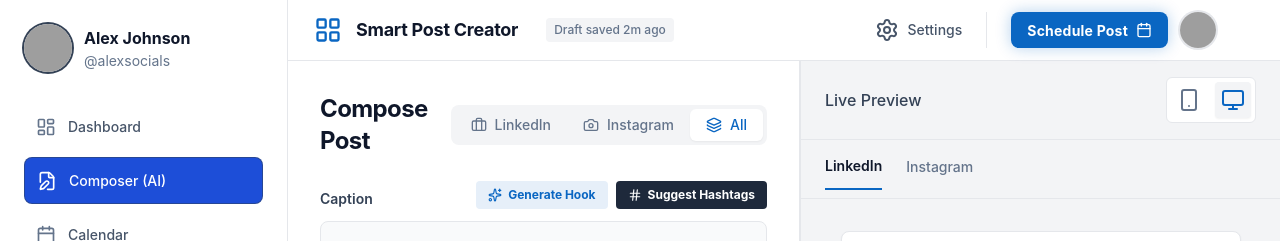
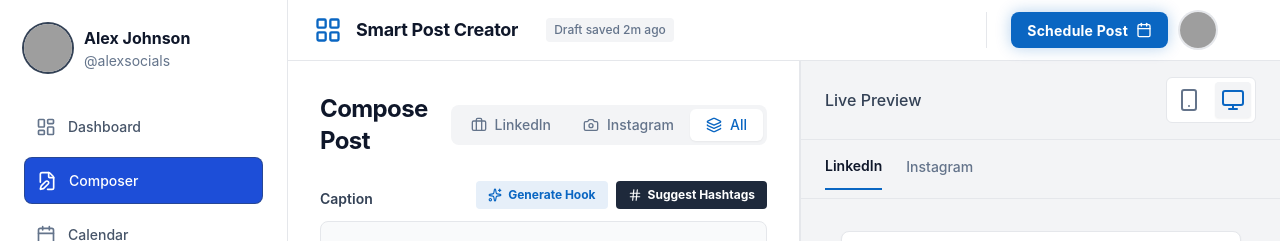
Before and after one commit to brijeshkumar-chavda/PostFlow, a Next.js app: page /composer in a window 1280 px wide. Shown: the top 241 px of the page. Built offline with nearby package versions, Linux system fonts and the light colour scheme; grey boxes are pictures that could not be loaded.

Commit message:
refactor: remove (AI) from Composer navigation link and Settings button from composer page

```diff
--- a/src/app/(dashboard)/composer/page.tsx
+++ b/src/app/(dashboard)/composer/page.tsx
@@ -51,10 +51,6 @@ export default function ComposerPage() {
           </span>
         </div>
         <div className="flex items-center gap-6">
-          <button className="flex items-center gap-2 text-sm font-medium text-slate-600 dark:text-gray-300 hover:text-primary transition-colors">
-            <Settings className="h-4.5 w-4.5" />
-            <span>Settings</span>
-          </button>
           <div className="flex items-center gap-3 border-l border-gray-200 dark:border-[#1e293b] pl-6">
             <button className="flex min-w-[84px] cursor-pointer items-center justify-center overflow-hidden rounded-lg h-9 px-4 bg-primary text-white hover:bg-opacity-90 transition-all text-sm font-bold leading-normal tracking-[0.015em] shadow-[0_0_15px_rgba(10,102,194,0.3)]">
               <span className="truncate">Schedule Post</span>
--- a/src/app/(dashboard)/layout.tsx
+++ b/src/app/(dashboard)/layout.tsx
@@ -26,7 +26,7 @@ export default function DashboardLayout({
 
   const navigation = [
     { name: "Dashboard", href: "/dashboard", icon: LayoutDashboard },
-    { name: "Composer (AI)", href: "/composer", icon: FileEdit },
+    { name: "Composer", href: "/composer", icon: FileEdit },
     { name: "Calendar", href: "/calendar", icon: Calendar },
     { name: "Analytics", href: "/analytics", icon: BarChart },
     { name: "Accounts", href: "/accounts", icon: Users },
```
